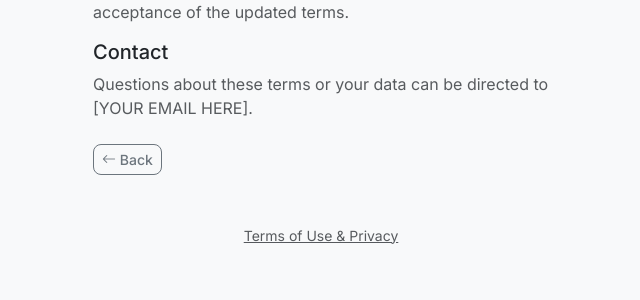
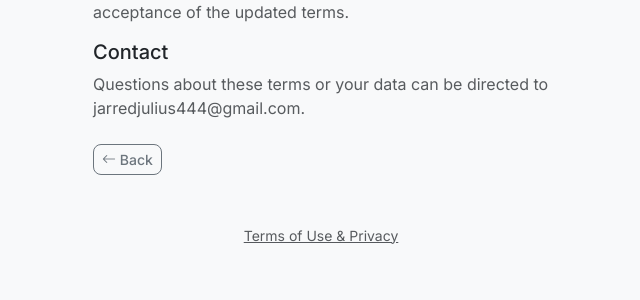
Before and after one commit to jarredjuliusbuilds/business-suite, a Flask app: page /legal in a window 1280 px wide. Shown: the part 738-1038 px from the top of the page, without its empty margins (319-959 px from the left). Run offline with Flask 3, Linux system fonts and the light colour scheme; some libraries are stand-ins or nearby versions.

Commit message:
changed email

```diff
--- a/app/templates/legal.html
+++ b/app/templates/legal.html
@@ -18,7 +18,7 @@
 <p class="text-muted">These terms may be updated as the product develops. Continued use of the app after changes constitutes acceptance of the updated terms.</p>
 
 <h5>Contact</h5>
-<p class="text-muted">Questions about these terms or your data can be directed to [YOUR EMAIL HERE].</p>
+<p class="text-muted">Questions about these terms or your data can be directed to jarredjulius444@gmail.com.</p>
 
 <div class="mt-4">
     <a href="{{ url_for('dashboard.index') if current_user.is_authenticated else url_for('auth.login') }}" class="btn btn-outline-secondary btn-sm">
```
